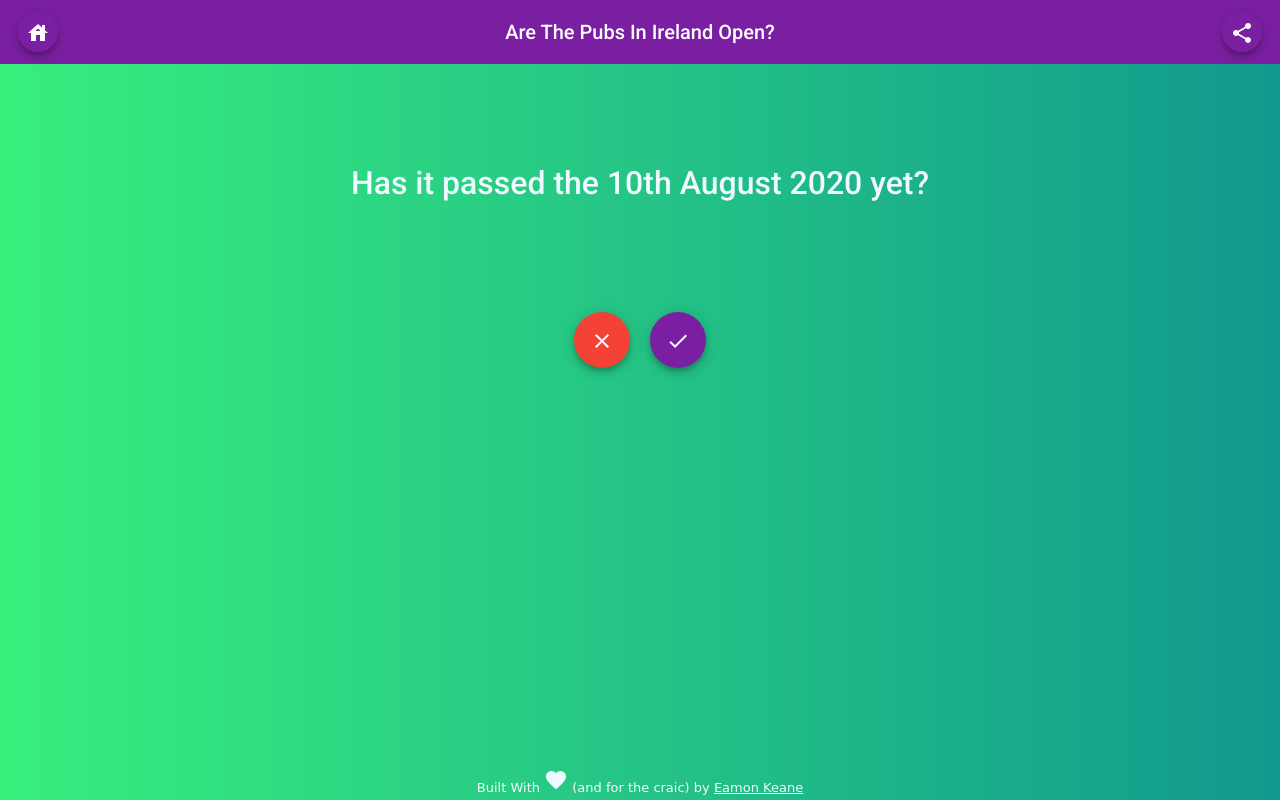
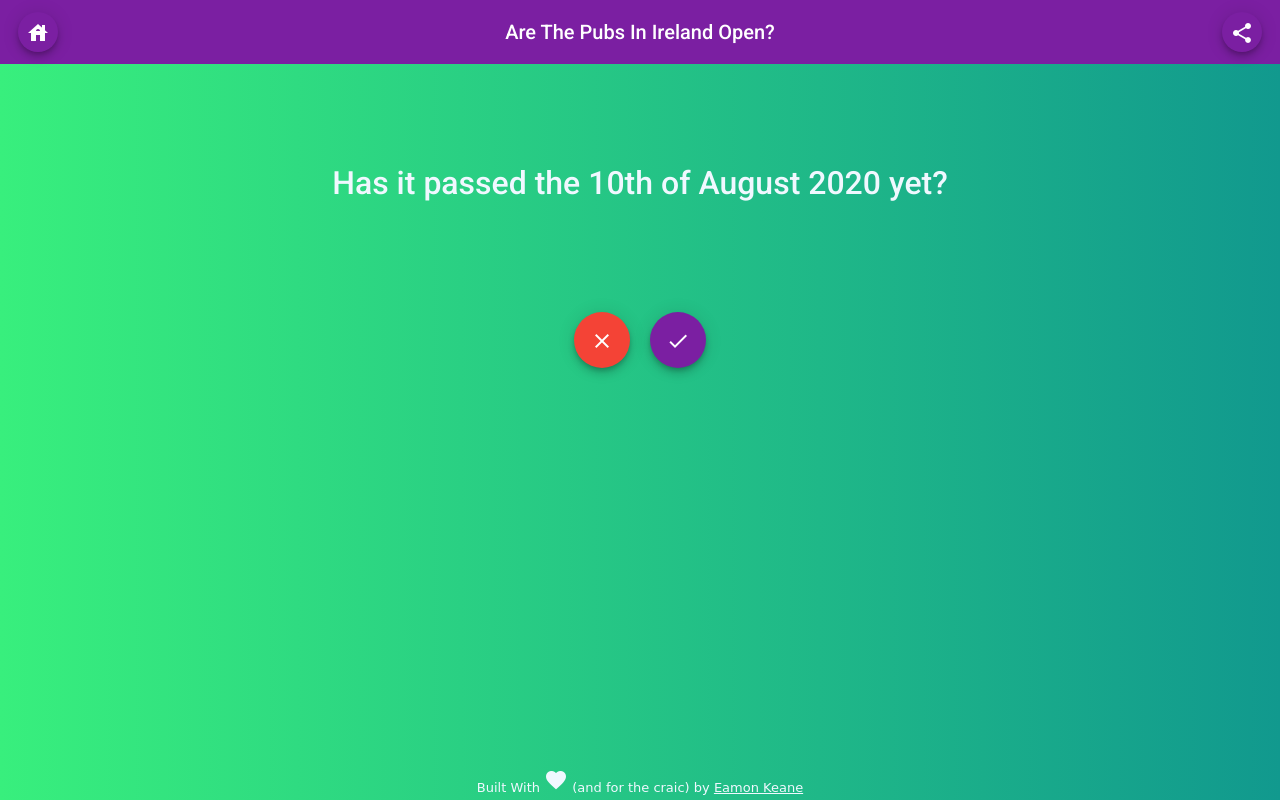
Before and after one commit to eamon-keane/Are-Pubs-Open-Angular-App, an Angular app: page / in a window 1280 px wide. Built offline with nearby package versions, Linux system fonts and the light colour scheme.

Commit message:
changed wording

```diff
--- a/src/app/landing/landing.component.html
+++ b/src/app/landing/landing.component.html
@@ -1,5 +1,5 @@
 <div class="container">
-  <div class="heading">Has it passed the 10th August 2020 yet?</div>
+  <div class="heading">Has it passed the 10th of August 2020 yet?</div>
   <div class="button-container">
     <button
       class="flex-item"
```
